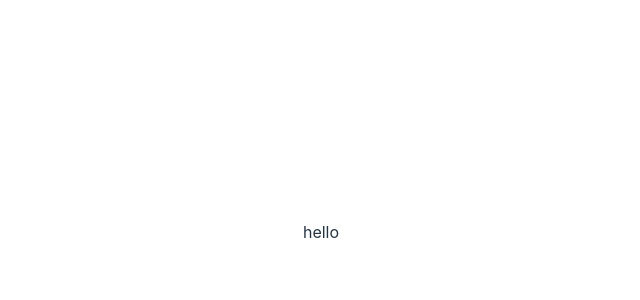
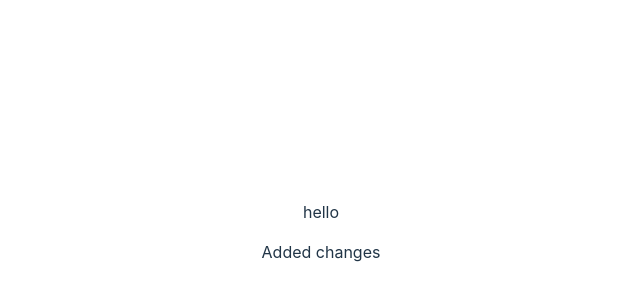
Before and after one commit to kumarmanglam/aifox_frontend, a React (Vite) app: page / in a window 1280 px wide. Shown: the part 168-468 px from the top of the page, without its empty margins (319-959 px from the left). Built offline with nearby package versions, Linux system fonts and the light colour scheme.

Commit message:
added changes

```diff
--- a/src/App.tsx
+++ b/src/App.tsx
@@ -9,6 +9,7 @@ function App() {
   return (
     <>
       <p>hello</p>
+      <p>Added changes</p>
     </>
   )
 }
```
